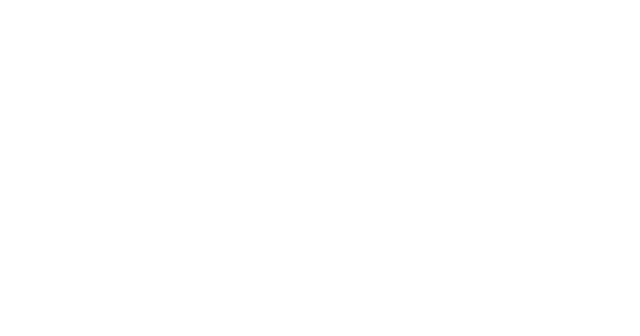
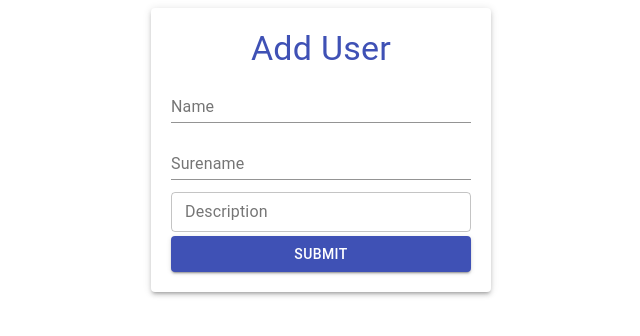
Before and after one commit to ivanjulian/users-manager, a React (Create React App) app: page / in a window 1280 px wide. Shown: the top 336 px of the page, without its empty margins (319-959 px from the left). Built offline with nearby package versions, Linux system fonts and the light colour scheme.

Commit message:
visualized component

```diff
--- a/package.json
+++ b/package.json
@@ -3,16 +3,19 @@
   "version": "0.1.0",
   "private": true,
   "dependencies": {
+    "@material-ui/core": "^4.11.0",
     "@testing-library/jest-dom": "^4.2.4",
     "@testing-library/react": "^9.3.2",
     "@testing-library/user-event": "^7.1.2",
     "axios": "^0.19.2",
+    "formik": "^2.1.5",
     "react": "^16.13.1",
     "react-dom": "^16.13.1",
     "react-scripts": "3.4.1",
     "redux": "^4.0.5",
     "redux-logger": "^3.0.6",
-    "redux-saga": "^1.1.3"
+    "redux-saga": "^1.1.3",
+    "yup": "^0.29.1"
   },
   "scripts": {
     "start": "react-scripts start",
--- a/src/App.js
+++ b/src/App.js
@@ -1,9 +1,11 @@
 import React from 'react';
-
+import InputForm from './components/InputForm'
+import './app.css'
 function App() {
   return (
-    <>
-    </>
+    <div className="app">
+      <InputForm />
+    </div>
   );
 }
 
--- /dev/null
+++ b/src/app.css
@@ -0,0 +1,5 @@
+.app{
+  display: flex;
+  flex-direction: column;
+  align-items: center;
+}
--- /dev/null
+++ b/src/components/InputForm/form.css
@@ -0,0 +1,7 @@
+.input-form-paper{
+display: flex;
+flex-direction: column;
+align-items: center;
+width: 300px;
+padding: 20px;
+}
--- /dev/null
+++ b/src/components/InputForm/form.js
@@ -0,0 +1,77 @@
+import React from 'react'
+import Button from '@material-ui/core/Button'
+import TextField from '@material-ui/core/TextField'
+import { useEffect } from 'react';
+
+
+export const Form = (props) => {
+  const {
+    values: { name, surename, description },
+    errors,
+    touched,
+    handleChange,
+    isValid,
+    setFieldTouched
+  } = props;
+
+  const change = (name, e) => {
+    e.persist();
+    handleChange(e);
+    setFieldTouched(name, true, false);
+  };
+  return (
+    <form onSubmit={() => {
+      alert('submitted')
+    }}>
+      <TextField
+        id="name"
+        name="name"
+        label="Name"
+        fullWidth
+        margin='dense'
+        helperText={touched.name ? errors.name : ""}
+        error={touched.name && Boolean(errors.name)}
+        value={name}
+        onChange={change.bind(null, "name")}
+      />
+
+      <TextField
+        id="surename"
+        name="surename"
+        label="Surename"
+        fullWidth
+        margin='dense'
+        helperText={touched.surename ? errors.surename : ""}
+        error={touched.surename && Boolean(errors.surename)}
+        value={surename}
+        onChange={change.bind(null, "surename")}
+      />
+
+      <TextField
+        id="description"
+        name="description"
+        label="Description"
+        multiline //for textarea
+        rowsMax={4}
+        variant="outlined"
+        fullWidth
+        margin='dense'
+        helperText={touched.description ? errors.description : ""}
+        error={touched.description && Boolean(errors.description)}
+        value={description}
+        onChange={change.bind(null, "description")}
+      />
+
+      <Button
+        type="submit"
+        fullWidth
+        variant="contained"
+        color="primary"
+        disabled={!isValid}
+        margin='dense'
+      >
+        Submit
+      </Button>
+    </form>
+  )
+}
--- /dev/null
+++ b/src/components/InputForm/index.js
@@ -0,0 +1,38 @@
+import React from 'react'
+import { Form } from './form'
+import { Paper } from '@material-ui/core'
+import { Formik } from 'formik'
+import * as Yup from 'yup'
+import { useState } from 'react'
+import './form.css'
+import Typography from '@material-ui/core/Typography';
+
+const validationSchema = Yup.object({
+  name: Yup.string('Enter your name').required('Name is required').max(10, 'Too much symbols, 10 allowed'),
+  surename: Yup.string('Enter your surename').required('Surename is required').max(10, 'Too much symbols, 10 allowed'),
+  description: Yup.string('Enter description').required('Description is required').max(180, 'Too much symbols, 180 allowed'),
+})
+
+function InputForm() {
+  const [initialValues, setInitialValues] = useState({
+    name: "",
+    surename: "",
+    description: ""
+  })
+  return (
+    <>
+      <Paper className="input-form-paper" elevation={3}>
+        <Typography variant="h4" color ="primary" align="center">Add User</Typography>
+        <Formik
+          render={props => <Form {...props} />}
+          initialValues={initialValues}
+          validationSchema={validationSchema}
+        />
+      </Paper>
+
+    </>
+
+  )
+}
+
+export default InputForm
```
Also changed, not shown: src/redux/rootReducer.js (added), src/redux/sagas.js (added), src/redux/store.js (added), src/redux/types.js (added), 1 other file (tests, documents, lock files or other folders).
